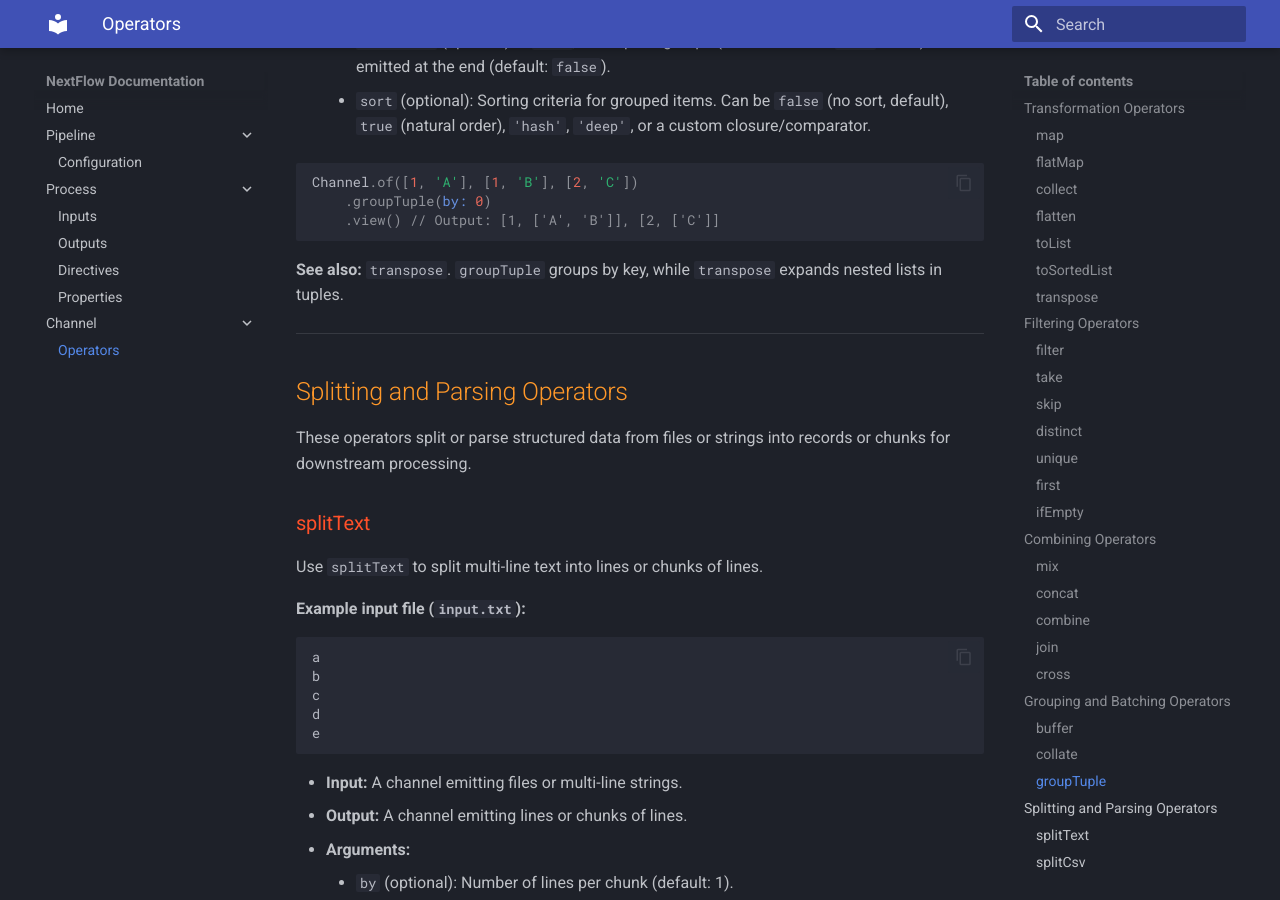
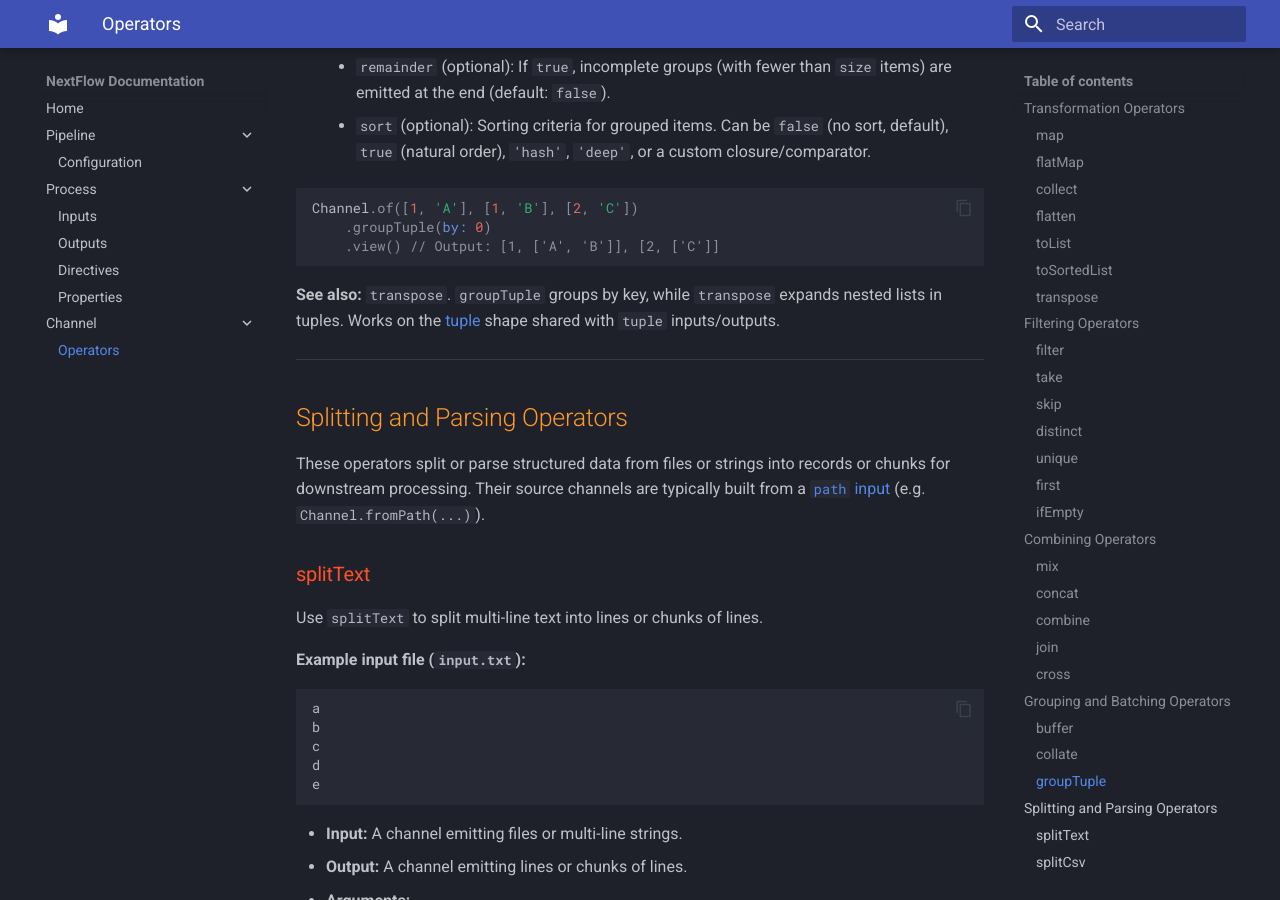
Before and after one commit to Shians/Nextflow-docs, an MkDocs documentation site: the page built from docs/Operators.md, in a window 1280 px wide and 900 px high, scrolled down 15254 px. Built offline with MkDocs 1.6.1 and Material for MkDocs 9.7.7, drawn with Linux system fonts in a browser that asks for light colours; some of the changed text lies outside the part shown.

Commit message:
Added cross links

````diff
--- a/docs/Operators.md
+++ b/docs/Operators.md
@@ -382,7 +382,7 @@
 
 ## Combining Operators
 
-These operators combine data from multiple channels. Use them to merge, join, or relate data streams for complex workflows.
+These operators combine data from multiple channels. Use them to merge, join, or relate data streams for complex workflows. `join`, `combine`, and `cross` typically operate on key-based [tuples](Inputs.md#tuple), the same shape used by [`tuple` inputs](Inputs.md#tuple) and [`tuple` outputs](Outputs.md#tuple).
 
 ### mix
 Use `mix` to merge multiple data sources into a single stream for unified processing.
@@ -607,13 +607,13 @@
     .groupTuple(by: 0)
     .view() // Output: [1, ['A', 'B']], [2, ['C']]
 ```
-**See also:** `transpose`. `groupTuple` groups by key, while `transpose` expands nested lists in tuples.
+**See also:** `transpose`. `groupTuple` groups by key, while `transpose` expands nested lists in tuples. Works on the [tuple](Inputs.md#tuple) shape shared with `tuple` inputs/outputs.
 
 ---
 
 ## Splitting and Parsing Operators
 
-These operators split or parse structured data from files or strings into records or chunks for downstream processing.
+These operators split or parse structured data from files or strings into records or chunks for downstream processing. Their source channels are typically built from a [`path` input](Inputs.md#path) (e.g. `Channel.fromPath(...)`).
 
 ### splitText
 Use `splitText` to split multi-line text into lines or chunks of lines.
@@ -802,6 +802,8 @@
 // Writes 'apple\navocado\n' to a.txt, 'banana\n' to b.txt
 ```
 
+**See also:** [Directives.md `publishDir`](Directives.md#publishdir)/[`storeDir`](Directives.md#storedir). `collectFile` writes arbitrary channel items to a file from within the workflow; `publishDir`/`storeDir` instead copy a process's declared [`path` outputs](Outputs.md#path) after the task runs.
+
 ---
 
 ## Mathematical and Statistical Operators
````
Also changed, not shown: docs/Directives.md (+12 -6 lines), docs/Inputs.md (+10 -0 lines), docs/Outputs.md (+10 -0 lines), docs/PipelineConfiguration.md (+2 -2 lines), docs/ProccessProperties.md (+4 -0 lines), site/Directives/index.html, site/Inputs/index.html, site/Operators/index.html, site/Outputs/index.html, site/PipelineConfiguration/index.html, site/ProccessProperties/index.html, site/search/search_index.json.
